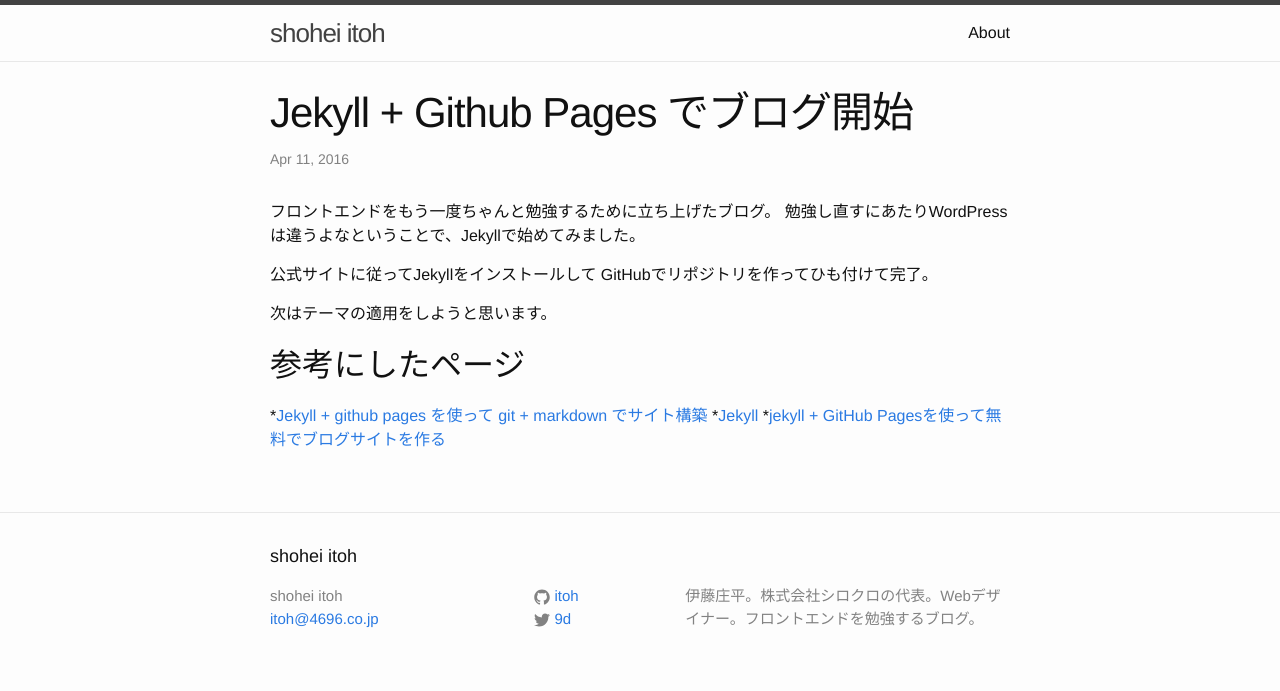
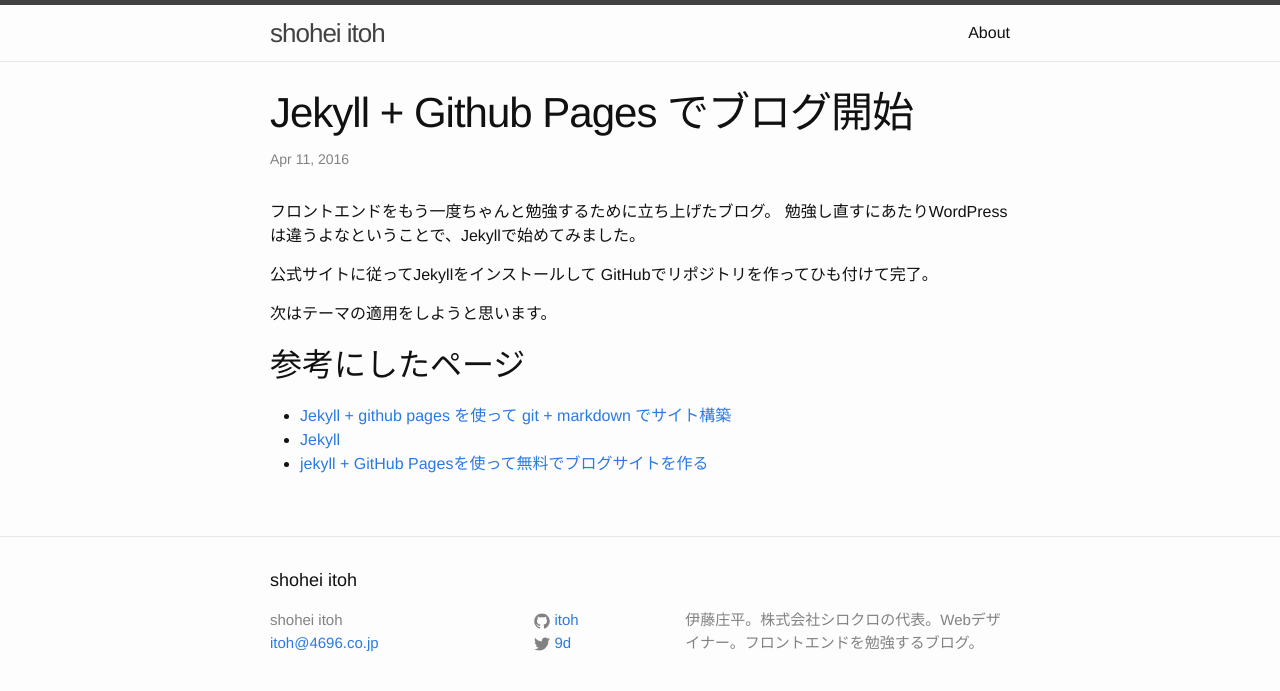
Before and after one commit to itoh/itoh.github.io, a Jekyll site: the page built from _posts/2016-04-11-blog.markdown, in a window 1280 px wide. Shown: the top 691 px of the page. Built offline with Jekyll 4.4.1, drawn with Linux system fonts in a browser that asks for light colours.

```diff
--- a/_posts/2016-04-11-blog.markdown
+++ b/_posts/2016-04-11-blog.markdown
@@ -13,6 +13,6 @@ GitHubでリポジトリを作ってひも付けて完了。
 次はテーマの適用をしようと思います。
 
 ## 参考にしたページ
-*[Jekyll + github pages を使って git + markdown でサイト構築](https://jekyllrb.com/ "Jekyll + github pages を使って git + markdown でサイト構築")
-*[Jekyll](http://akkunchoi.github.io/jekyll-github-blogging.html "Jekyll")
-*[jekyll + GitHub Pagesを使って無料でブログサイトを作る](http://j-caw.co.jp/blog/?p=1615 "jekyll + GitHub Pagesを使って無料でブログサイトを作る")
+- [Jekyll + github pages を使って git + markdown でサイト構築](https://jekyllrb.com/ "Jekyll + github pages を使って git + markdown でサイト構築")
+- [Jekyll](http://akkunchoi.github.io/jekyll-github-blogging.html "Jekyll")
+- [jekyll + GitHub Pagesを使って無料でブログサイトを作る](http://j-caw.co.jp/blog/?p=1615 "jekyll + GitHub Pagesを使って無料でブログサイトを作る")
```
